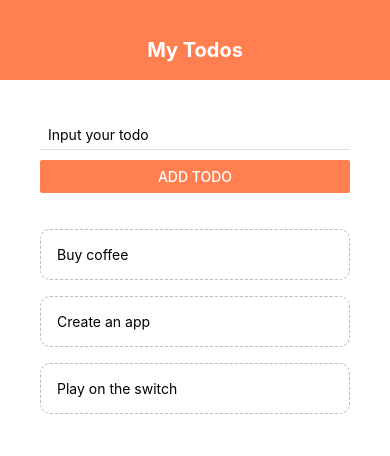
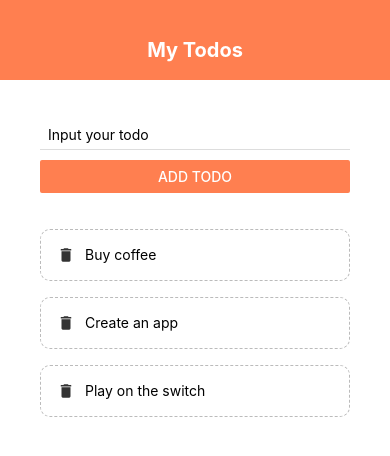
Before and after one commit to siegblink/react-native-project, a React Native app: screen / in a window 390 px wide. Shown: the top 456 px of the page. Built offline with nearby package versions, Linux system fonts and the light colour scheme.

Commit message:
Add icons on todoItem.

```diff
--- a/components/todoItem.js
+++ b/components/todoItem.js
@@ -1,10 +1,14 @@
 import React from 'react'
-import { StyleSheet, Text, TouchableOpacity } from 'react-native'
+import { StyleSheet, Text, TouchableOpacity, View } from 'react-native'
+import { MaterialIcons } from '@expo/vector-icons'
 
 export default function TodoItem({ item, pressHandler }) {
   return (
     <TouchableOpacity onPress={() => pressHandler(item.key)}>
-      <Text style={styles.item}>{item.text}</Text>
+      <View style={styles.item}>
+        <MaterialIcons name='delete' size={18} color='#333' />
+        <Text style={styles.itemText}>{item.text}</Text>
+      </View>
     </TouchableOpacity>
   )
 }
@@ -17,5 +21,9 @@
     borderWidth: 1,
     borderStyle: 'dashed',
     borderRadius: 10,
+    flexDirection: 'row',
+  },
+  itemText: {
+    marginLeft: 10,
   },
 })
```
